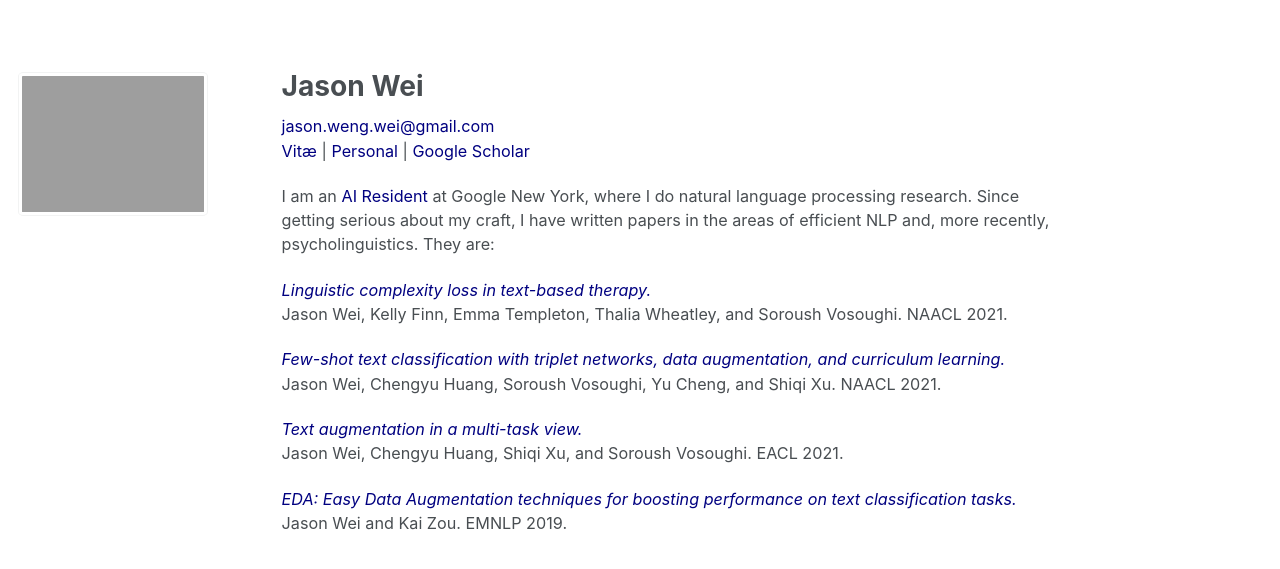
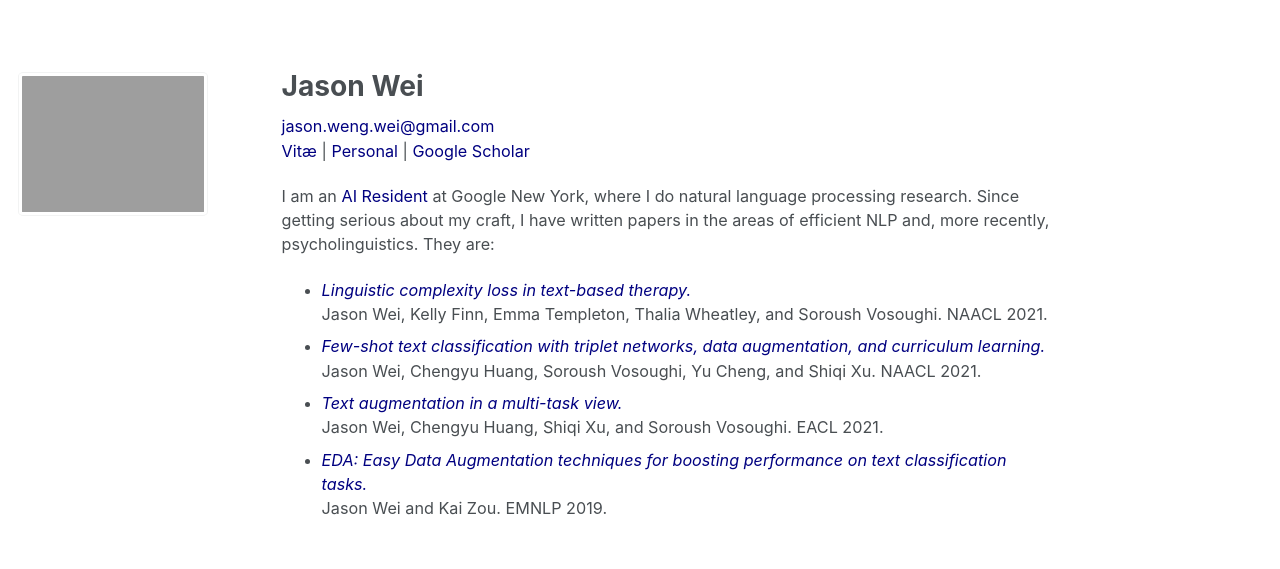
Before and after one commit to jasonwei20/jasonwei20.github.io, a Jekyll site: the page built from _pages/about.md, in a window 1280 px wide. Shown: the top 569 px of the page. Built offline with Jekyll 4.4.1, drawn with Linux system fonts in a browser that asks for light colours.

Commit message:
Update about.md

```diff
--- a/_pages/about.md
+++ b/_pages/about.md
@@ -15,16 +15,13 @@ redirect_from:
 I am an <a href="https://research.google/careers/ai-residency/" style="color:navy" target="_blank">AI Resident</a> at Google New York, where I do natural language processing research.
 Since getting serious about my craft, I have written papers in the areas of efficient NLP and, more recently, psycholinguistics. They are:
 
-<a style="color:navy" target="_blank"><i>Linguistic complexity loss in text-based therapy.</i></a>
+- <a style="color:navy" target="_blank"><i>Linguistic complexity loss in text-based therapy.</i></a>
 Jason Wei, Kelly Finn, Emma Templeton, Thalia Wheatley, and Soroush Vosoughi. NAACL 2021.
-
-<a href="https://arxiv.org/abs/2103.07552" style="color:navy" target="_blank"><i>Few-shot text classification with triplet networks, data augmentation, and curriculum learning.</i></a>
+- <a href="https://arxiv.org/abs/2103.07552" style="color:navy" target="_blank"><i>Few-shot text classification with triplet networks, data augmentation, and curriculum learning.</i></a>
 Jason Wei, Chengyu Huang, Soroush Vosoughi, Yu Cheng, and Shiqi Xu. NAACL 2021.
-
-<a href="https://www.aclweb.org/anthology/2021.eacl-main.252/" style="color:navy" target="_blank"><i>Text augmentation in a multi-task view.</i></a>
+- <a href="https://www.aclweb.org/anthology/2021.eacl-main.252/" style="color:navy" target="_blank"><i>Text augmentation in a multi-task view.</i></a>
 Jason Wei, Chengyu Huang, Shiqi Xu, and Soroush Vosoughi. EACL 2021.
-
-<a href="http://dx.doi.org/10.18653/v1/D19-1670" style="color:navy" target="_blank"><i>EDA: Easy Data Augmentation techniques for boosting performance on text classification tasks.</i></a>
+- <a href="http://dx.doi.org/10.18653/v1/D19-1670" style="color:navy" target="_blank"><i>EDA: Easy Data Augmentation techniques for boosting performance on text classification tasks.</i></a>
 Jason Wei and Kai Zou. EMNLP 2019.
 
 <!-- - <a href="https://www.aaai.org/AAAI21Papers/AISI-8076.LiuR.pdf" style="color:navy" target="_blank"><i>Mitigating political bias in language models through reinforced calibration.</i></a>
```
